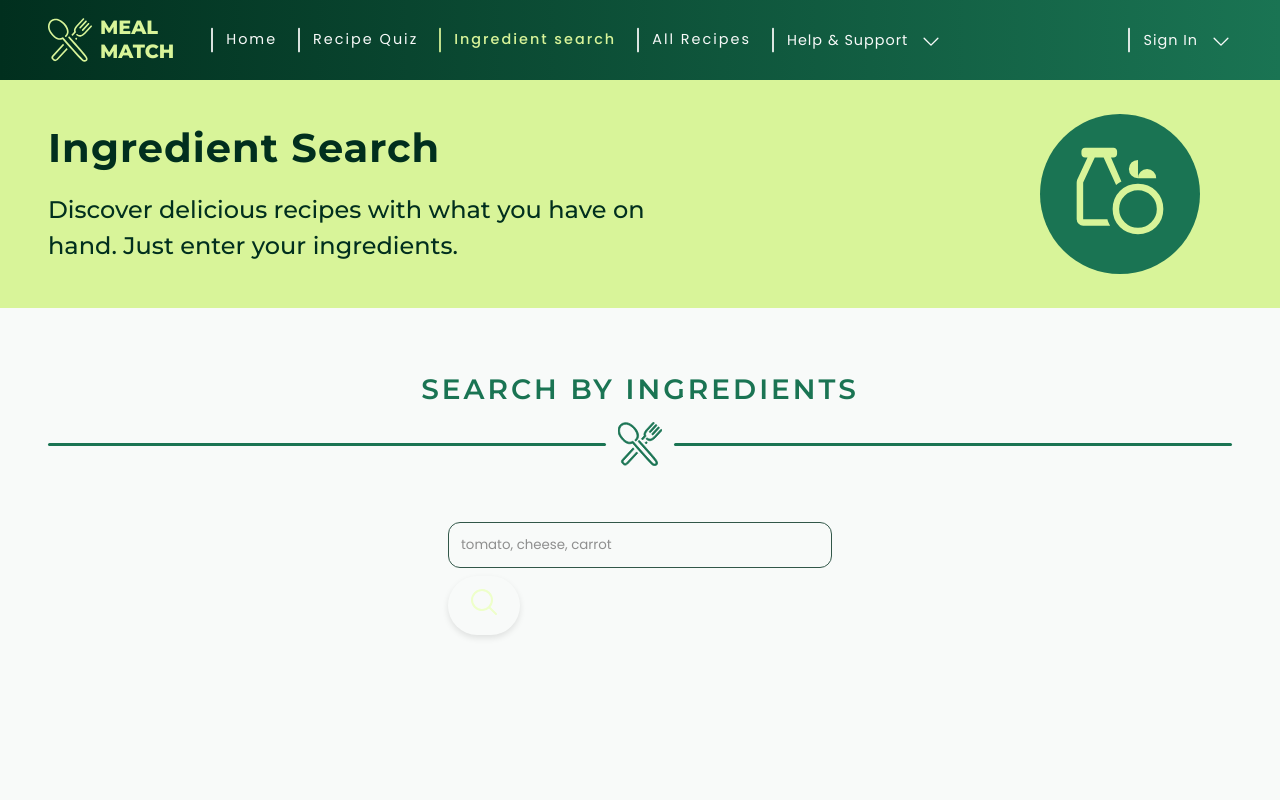
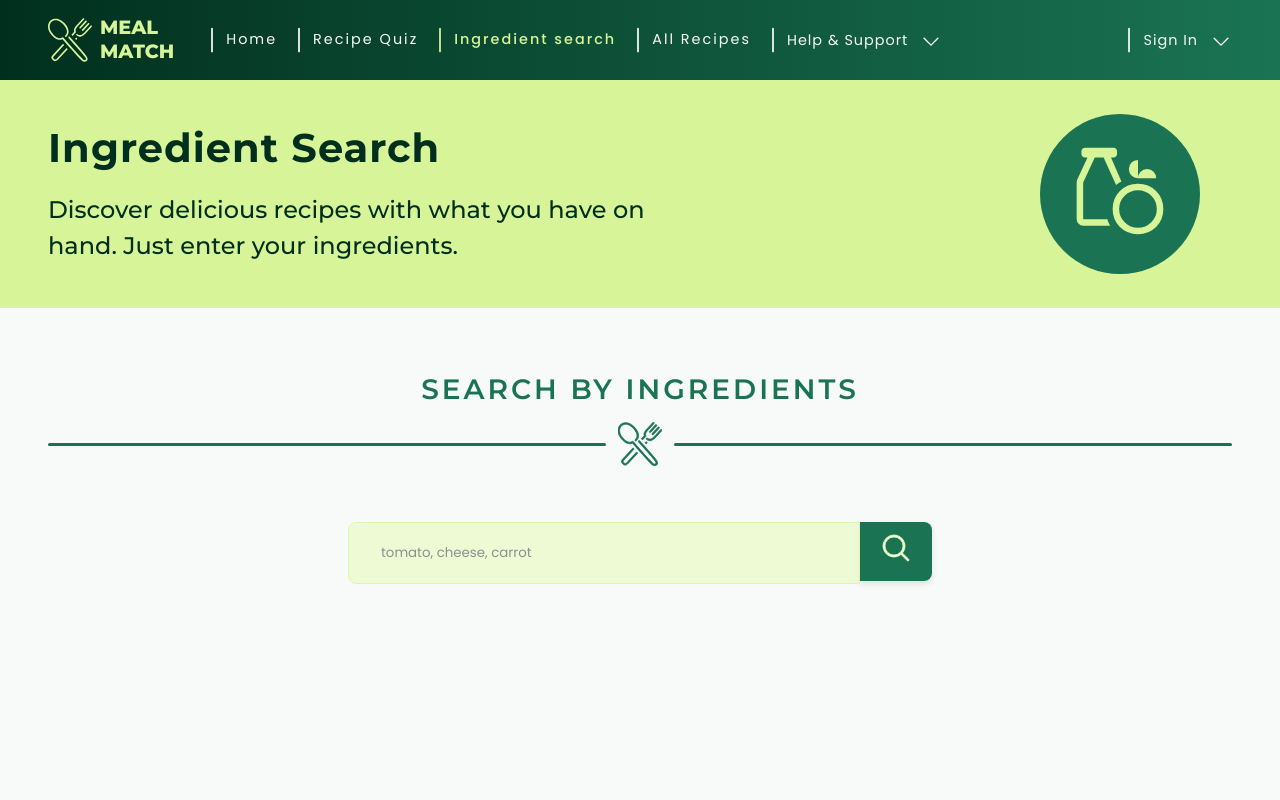
Before and after one commit to AnneKluytmans/novi-frontend-final-project-meal-match, a React (Vite) app: page /ingredient-search in a window 1280 px wide. Shown: the top 800 px of the page. Built offline with nearby package versions, Linux system fonts and the light colour scheme; no server answers.

Commit message:
Styled ingredient input field

```diff
--- a/src/components/buttons/button/Button.css
+++ b/src/components/buttons/button/Button.css
@@ -72,3 +72,15 @@
 .btn__next-prev:disabled:hover {
     transform: scale(1);
 }
+
+
+
+.btn__search {
+    background: var(--primary-dark);
+    border-radius: 0 0.5rem 0.5rem 0;
+    transition: transform 0.2s ease-in-out;
+}
+
+.btn__search:hover {
+    transform: scale(1.025);
+}
--- a/src/components/form/inputField/InputField.css
+++ b/src/components/form/inputField/InputField.css
@@ -1,4 +1,10 @@
-/* ------------------------------- Input field styling -------------------------------- */
+/*////////////////////////
+    Table of Contents
+    1. Input field styling
+    2. Input field mediaqueries
+ ////////////////////////*/
+
+/* ------------------------------- 1. Input field styling -------------------------------- */
 
 .input-field {
     display: flex;
@@ -45,3 +51,22 @@
 .input-field__error p {
     font-size: 0.875rem;
 }
+
+
+
+.input-field__field.ingredient-search__query--input {
+    background-color: var(--primary-light);
+    border: 1px solid var(--primary);
+    border-radius: 0.5rem 0 0 0.5rem;
+    padding: 1.25rem 2rem;
+    width: 32rem;
+}
+
+
+/* ------------------------------- 2. Input field Mediaqueries -------------------------------- */
+
+@media screen and (max-width: 576px) {
+    .input-field__field.ingredient-search__query--input {
+        width: 24rem;
+    }
+}
--- a/src/components/form/inputField/InputField.jsx
+++ b/src/components/form/inputField/InputField.jsx
@@ -2,14 +2,14 @@ import { WarningCircle } from '@phosphor-icons/react';
 import './InputField.css';
 
 
-function InputField( { label, type = 'text', id, name, placeholder, register, validation, error } ) {
+function InputField( { className, label, type = 'text', id, name, placeholder, register, validation, error } ) {
     return (
-        <div className="input-field">
+        <div className={`input-field ${className}`}>
             <label htmlFor={id} className="input-field__label">
                 {label}
             </label>
             <input
-                className="input-field__field"
+                className={`input-field__field ${className}`}
                 type={type}
                 id={id}
                 placeholder={placeholder}
--- a/src/pages/IngredientSearchPage/IngredientSearch.css
+++ b/src/pages/IngredientSearchPage/IngredientSearch.css
@@ -1 +1,7 @@
 /* ------------------------------- Search by ingredients page styling -------------------------------- */
+
+.ingredient-search__query {
+    display: flex;
+    align-items: flex-start;
+    gap: 0;
+}
--- a/src/pages/IngredientSearchPage/IngredientSearch.jsx
+++ b/src/pages/IngredientSearchPage/IngredientSearch.jsx
@@ -30,7 +30,7 @@ function IngredientSearch() {
         <section className="outer-content-container">
             <div className="inner-content-container__column">
                 <SectionDivider title="Search by ingredients" />
-                <form onSubmit={handleSubmit(handleFormSubmit)}>
+                <form className="ingredient-search__query" onSubmit={handleSubmit(handleFormSubmit)}>
                     <InputField
                         id="ingredients-field"
                         type="text"
@@ -43,12 +43,13 @@ function IngredientSearch() {
                             maxLength: { value: maxQueryLength, message: `Ingredients query cannot exceed ${maxQueryLength} characters` },
                         }}
                         error={errors.ingredients}
+                        className="ingredient-search__query--input"
                     />
                     <Button
                         type="submit"
-                        className="btn btn-search"
+                        className="btn btn__search"
                     >
-                        <MagnifyingGlass size={32}/>
+                        <MagnifyingGlass size={32} stroke="#EBFACC" strokeWidth={6}/>
                     </Button>
                 </form>
             </div>
```
